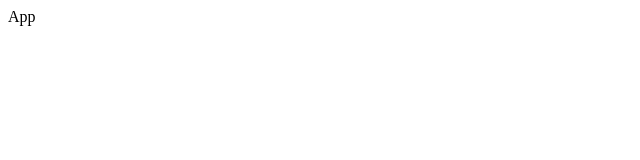
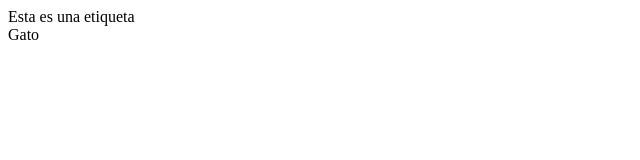
Before and after one commit to garyMamaniCortez/focasoft-front, a React (Create React App) app: page / in a window 1280 px wide. Shown: the top 160 px of the page, without its empty margins (0-640 px from the left). Built offline with nearby package versions, Linux system fonts and the light colour scheme.

Commit message:
feat: se creo el componente label

```diff
--- a/src/App.js
+++ b/src/App.js
@@ -1,9 +1,12 @@
-
+import Label from "./components/atoms/label/Label";
 
 function App() {
   return (
     <div>
-      App
+      Esta es una etiqueta
+      <br/><Label>
+        Gato
+      </Label><br/>
     </div>
   );
 }
--- /dev/null
+++ b/src/components/atoms/label/Label.css
@@ -0,0 +1,3 @@
+.LabelForm {
+    font-size: 24px;
+}
--- /dev/null
+++ b/src/components/atoms/label/Label.jsx
@@ -0,0 +1,9 @@
+const Label = (props) => {
+    return (
+      <label className="LabelForm">
+        {props.children}
+      </label>
+    );
+  }
+
+  export default Label;
```
